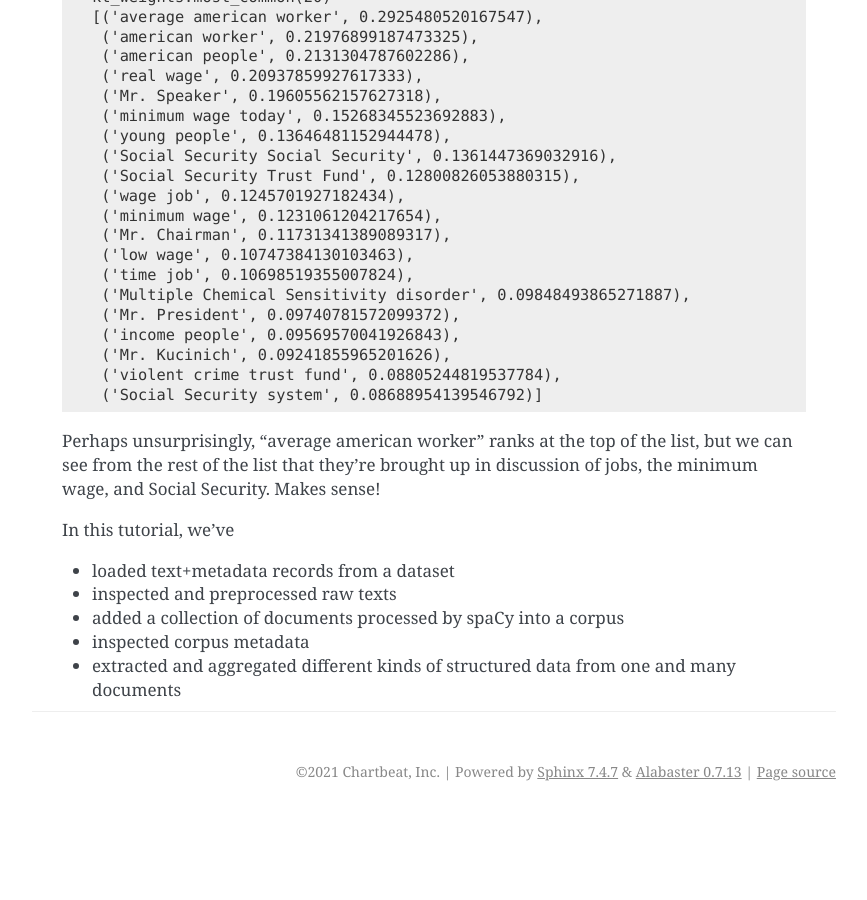
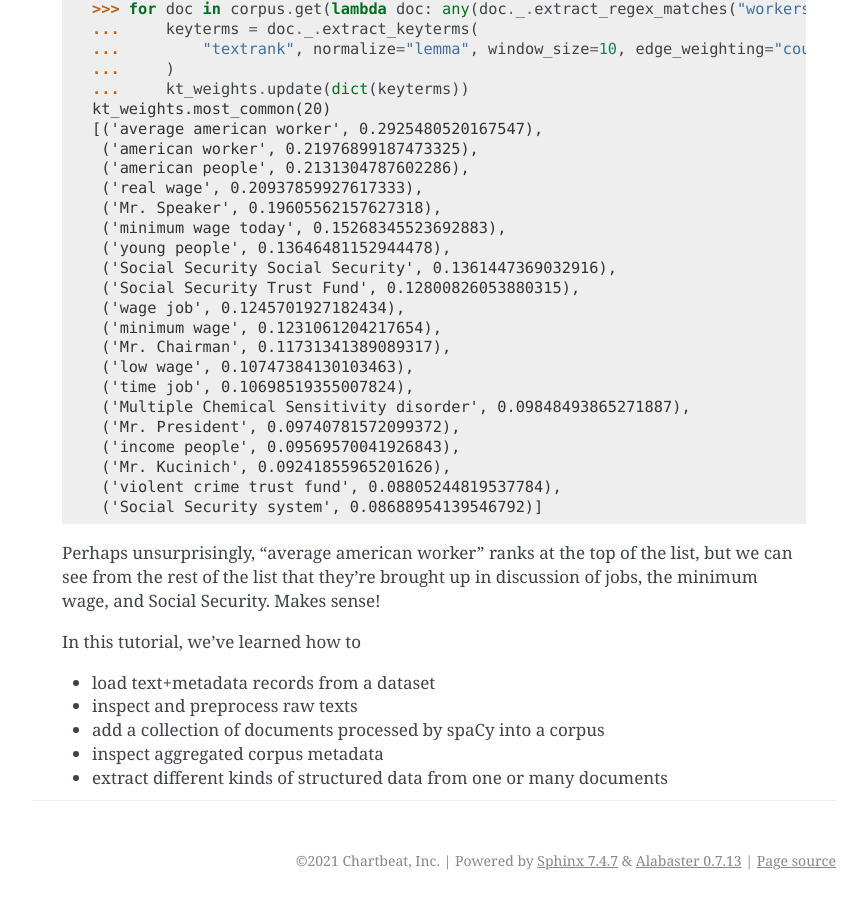
Before and after one commit to chartbeat-labs/textacy, a Sphinx documentation site: the page built from docs/source/tutorial-1.md, in a window 1280 px wide and 900 px high, scrolled down 3759 px. Shown: the whole window, without its empty margins (316-1183 px from the left). Built offline with Sphinx 7.4.7, drawn with Linux system fonts in a browser that asks for light colours; before the commit the page ends 4570 px from its top, so only the background shows below that; some of the changed text lies outside the part shown.

````diff
--- a/docs/source/tutorial-1.md
+++ b/docs/source/tutorial-1.md
@@ -49,10 +51,10 @@ However, we should still take care to normalize common text data errors. Let's c
 
 ```pycon
 >>> preproc = textacy.preprocessing.make_pipeline(
-    textacy.preprocessing.normalize.unicode,
-    textacy.preprocessing.normalize.quotation_marks,
-    textacy.preprocessing.normalize.whitespace,
-)
+...     textacy.preprocessing.normalize.unicode,
+...     textacy.preprocessing.normalize.quotation_marks,
+...     textacy.preprocessing.normalize.whitespace,
+... )
 >>> preproc_text = preproc(record.text)
 >>> preproc_text[:200]
 'Mr. Speaker, 480,000 Federal employees are working without pay, a form of involuntary servitude; 280,000 Federal employees are not working, and they will be paid. Virtually all of these workers have m'
@@ -187,10 +189,10 @@ kt_weights.most_common(20)
 
 Perhaps unsurprisingly, "average american worker" ranks at the top of the list, but we can see from the rest of the list that they're brought up in discussion of jobs, the minimum wage, and Social Security. Makes sense!
 
-In this tutorial, we've
+In this tutorial, we've learned how to
 
-- loaded text+metadata records from a dataset
-- inspected and preprocessed raw texts
-- added a collection of documents processed by spaCy into a corpus
-- inspected corpus metadata
-- extracted and aggregated different kinds of structured data from one and many documents
+- load text+metadata records from a dataset
+- inspect and preprocess raw texts
+- add a collection of documents processed by spaCy into a corpus
+- inspect aggregated corpus metadata
+- extract different kinds of structured data from one or many documents
````
Also changed, not shown: other parts of docs/source/tutorial-1.md (+3 -1 lines), 1 other file.
